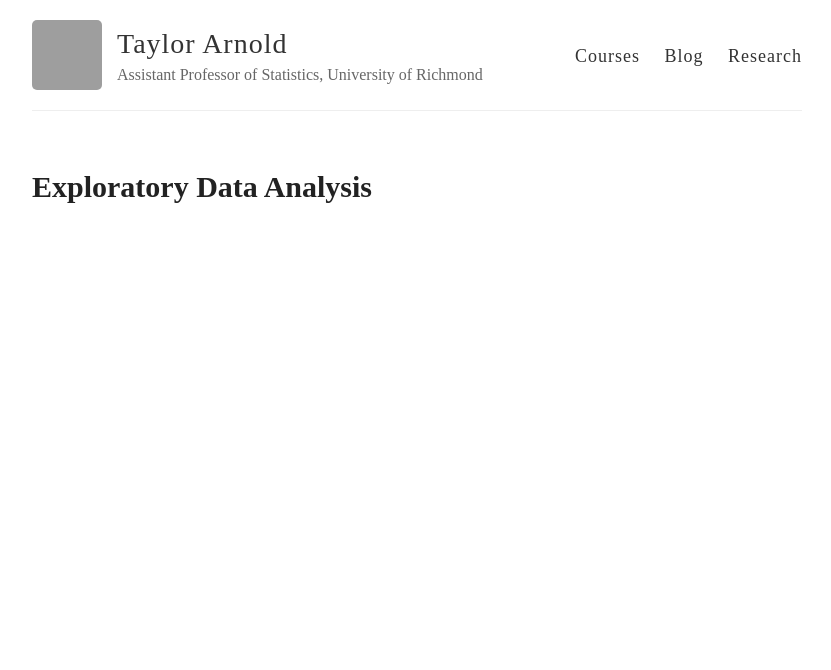
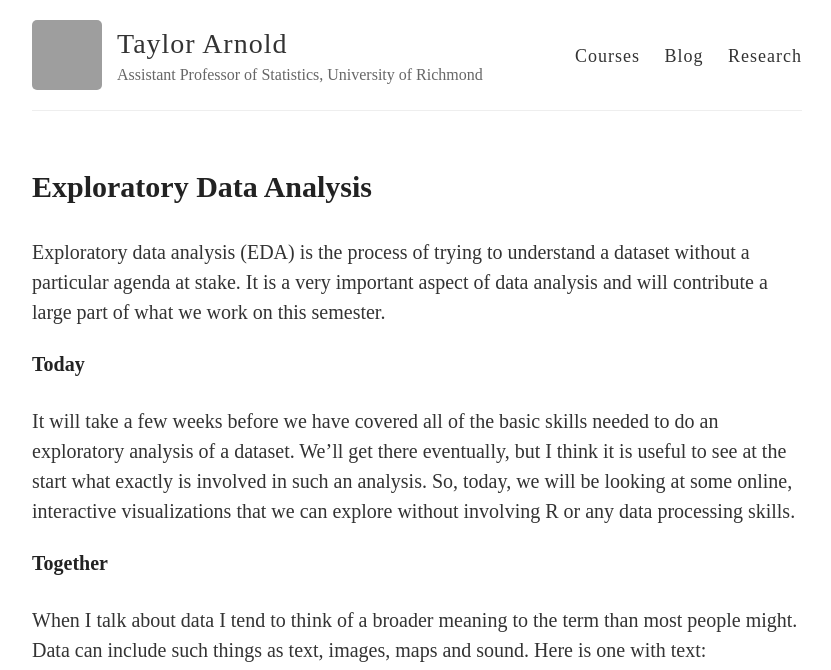
Before and after one commit to statsmaths/stat209, a Jekyll site: the page built from _notes/class02-exporatory-data-analysis.md, in a window 1280 px wide and 1400 px high. Shown: the top 670 px of the window, without its empty margins (223-1054 px from the left). Built offline with Jekyll 4.4.1, drawn with Linux system fonts in a browser that asks for light colours; some of the changed text lies outside the part shown; grey boxes are pictures that could not be loaded.

Commit message:
update first week

```diff
--- a/_notes/class02-exporatory-data-analysis.md
+++ b/_notes/class02-exporatory-data-analysis.md
@@ -3,3 +3,72 @@
 author: "Taylor Arnold"
 output: html_notebook
 ---
+
+
+
+Exploratory data analysis (EDA) is the process of trying to
+understand a dataset without a particular agenda at stake.
+It is a very important aspect of data analysis and will contribute
+a large part of what we work on this semester.
+
+### Today
+
+It will take a few weeks before we have covered all of the basic
+skills needed to do an exploratory analysis of a dataset. We'll get
+there eventually, but I think it is useful to see at the start what
+exactly is involved in such an analysis. So, today, we will be
+looking at some online, interactive visualizations that we can
+explore without involving R or any data processing skills.
+
+### Together
+
+When I talk about data I tend to think of a broader meaning to the
+term than most people might. Data can include such things as text,
+images, maps and sound. Here is one with text:
+
+![Google search suggestions by country](https://noahveltman.com/suggest/)
+
+Maps:
+
+![NYC Taxi's: A Day in the Life](http://chriswhong.github.io/nyctaxi/)
+
+And even sound:
+
+![Off the Staff](https://www.c82.net/offthestaff/)
+
+![Video](https://www.youtube.com/watch?list=PLw6QMmIiPBlU_dElMDoJn4RUBvpp_bUwi&v=DxkpN4PUOzA)
+
+What's the point of all this exploratory analysis? At a high level
+we are trying to understand something about the world around us.
+The EDA phase of analysis let's us discover what the data at hand
+is specifically telling us and indicates directions for future
+studies. Next week we will see examples of how these explorations,
+which do have values in and of themselves, can be used to build
+larger arguments and inferences.
+
+### Groups
+
+Now, its your turn. I have gather several interactive visualizations
+that I find particularly interesting. You'll be split into groups of
+about 3 people and assigned one of these datasets.
+
+![A Day in the Life](http://flowingdata.com/2015/12/15/a-day-in-the-life-of-americans/)
+
+![Visualizing MBTA Data](http://mbtaviz.github.io/)
+
+![The Wizards’ shooting stars](http://www.washingtonpost.com/wp-srv/special/sports/wizards-shooting-stars/)
+
+![The Voting Habits of Americans Like You](https://www.nytimes.com/interactive/2016/06/10/upshot/voting-habits.html)
+
+![The Rythm of Food](http://rhythm-of-food.net/#explore)
+
+![How You Will Die](http://flowingdata.com/2016/01/19/how-you-will-die/)
+
+Spend at least 5-10 minutes playing around with the visualization and
+understanding the data within it. Then, pull out 1-2 of the most
+interesting patterns that you found and think about what type of
+article or further analysis you would want to do to extrapolate
+on this (a few already do a bit of this work for you; try to find
+a pattern that was not made explicit in the text). Finally, designate
+one person to come up and explain the dataset and show something
+interesting that you've found.
```
Also changed, not shown: _notes/class02-exporatory-data-analysis.Rmd (+67 -0 lines).
